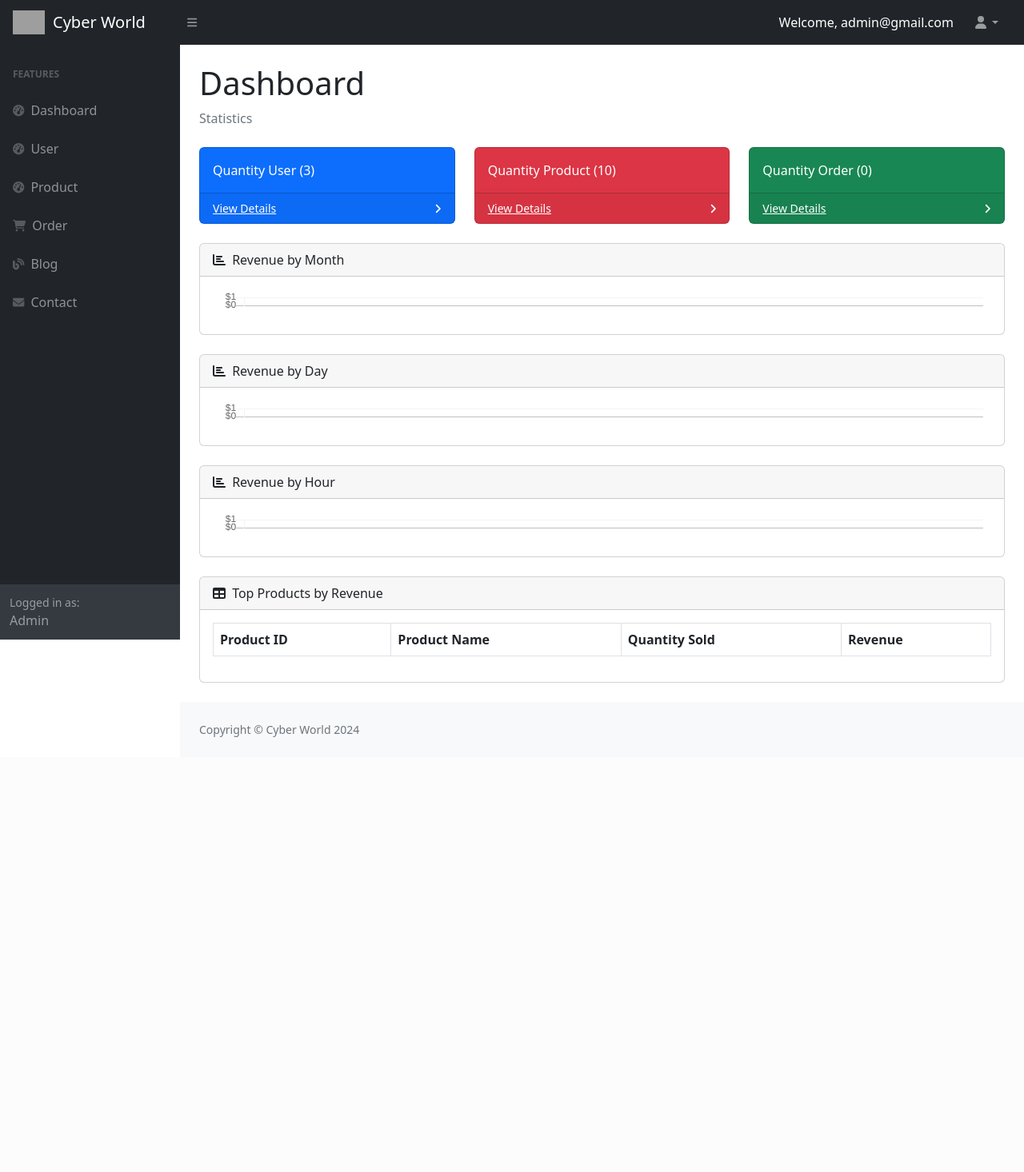
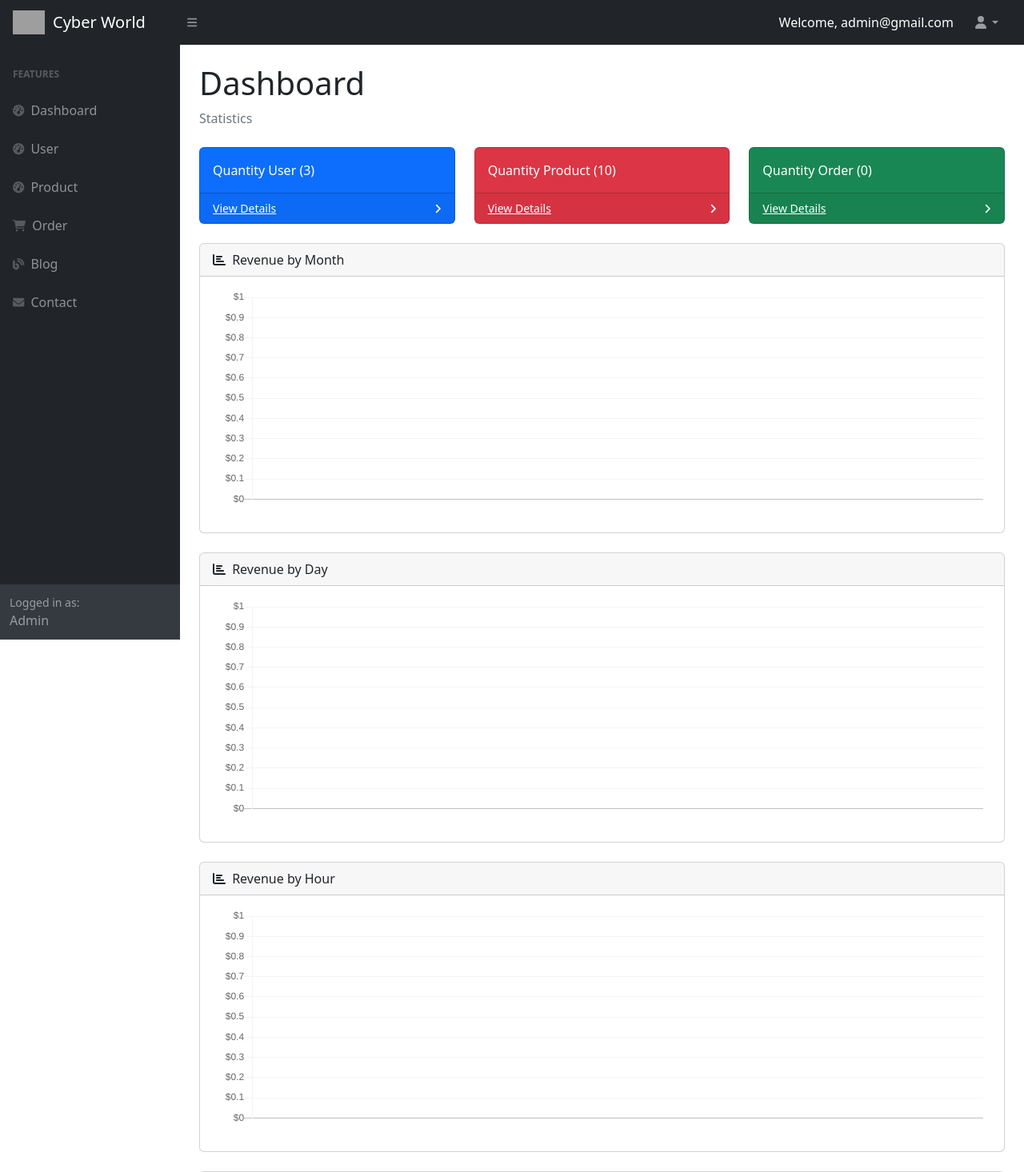
Before and after one commit to ducnmcoder/Cyber-World, a Java web app: page /admin in a window 1280 px wide. Shown: the top 1466 px of the page at 80% size. Before the commit the page ends 922 px from the top, so only its background shows below. Run offline with Spring Boot 4, a stand-in JSP engine, Linux system fonts and the light colour scheme; a user stored in the database is signed in; data comes from the database, SQL or seed files in the repository; data that the repository does not hold is empty; some of the project's set-up classes (security, data sources, template engines, error pages and the like) are left out, and stand-ins take their place; some libraries are stand-ins or nearby versions; grey boxes are pictures that could not be loaded.

Commit message:
Update show.jsp

```diff
--- a/java-spring-laptopshop-final-project-v2/src/main/webapp/WEB-INF/view/admin/dashboard/show.jsp
+++ b/java-spring-laptopshop-final-project-v2/src/main/webapp/WEB-INF/view/admin/dashboard/show.jsp
@@ -66,7 +66,7 @@
                                             <i class="fas fa-chart-bar me-1"></i>
                                             Revenue by Month
                                         </div>
-                                        <div class="card-body"><canvas id="monthlyRevenueChart" width="100%" height="40"></canvas></div>
+                                        <div class="card-body" style="min-height: 320px;"><canvas id="monthlyRevenueChart" width="100%" height="280"></canvas></div>
                                     </div>
                                 </div>
                             </div>
@@ -77,7 +77,7 @@
                                             <i class="fas fa-chart-bar me-1"></i>
                                             Revenue by Day
                                         </div>
-                                        <div class="card-body"><canvas id="dailyRevenueChart" width="100%" height="40"></canvas></div>
+                                        <div class="card-body" style="min-height: 320px;"><canvas id="dailyRevenueChart" width="100%" height="280"></canvas></div>
                                     </div>
                                 </div>
                             </div>
@@ -88,7 +88,7 @@
                                             <i class="fas fa-chart-bar me-1"></i>
                                             Revenue by Hour
                                         </div>
-                                        <div class="card-body"><canvas id="hourlyRevenueChart" width="100%" height="40"></canvas></div>
+                                        <div class="card-body" style="min-height: 320px;"><canvas id="hourlyRevenueChart" width="100%" height="280"></canvas></div>
                                     </div>
                                 </div>
                             </div>
```
